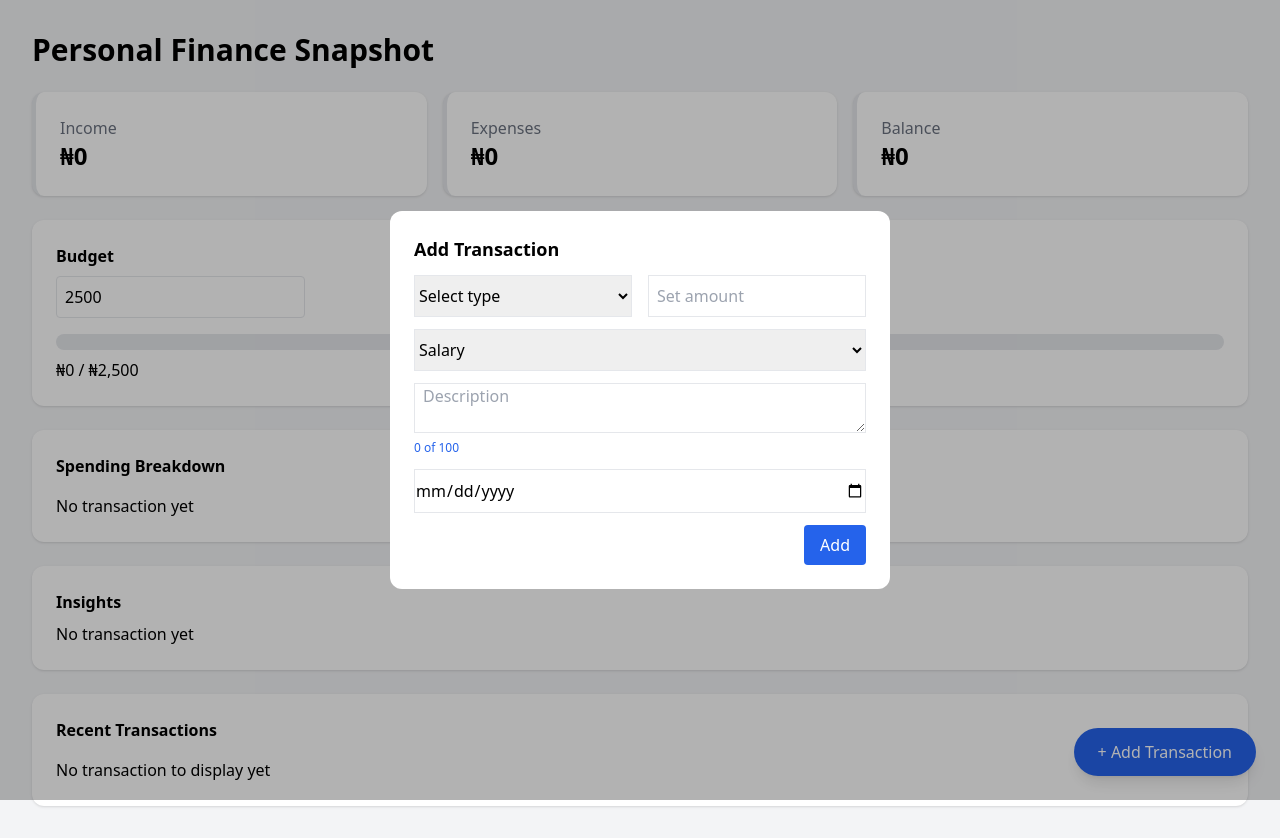
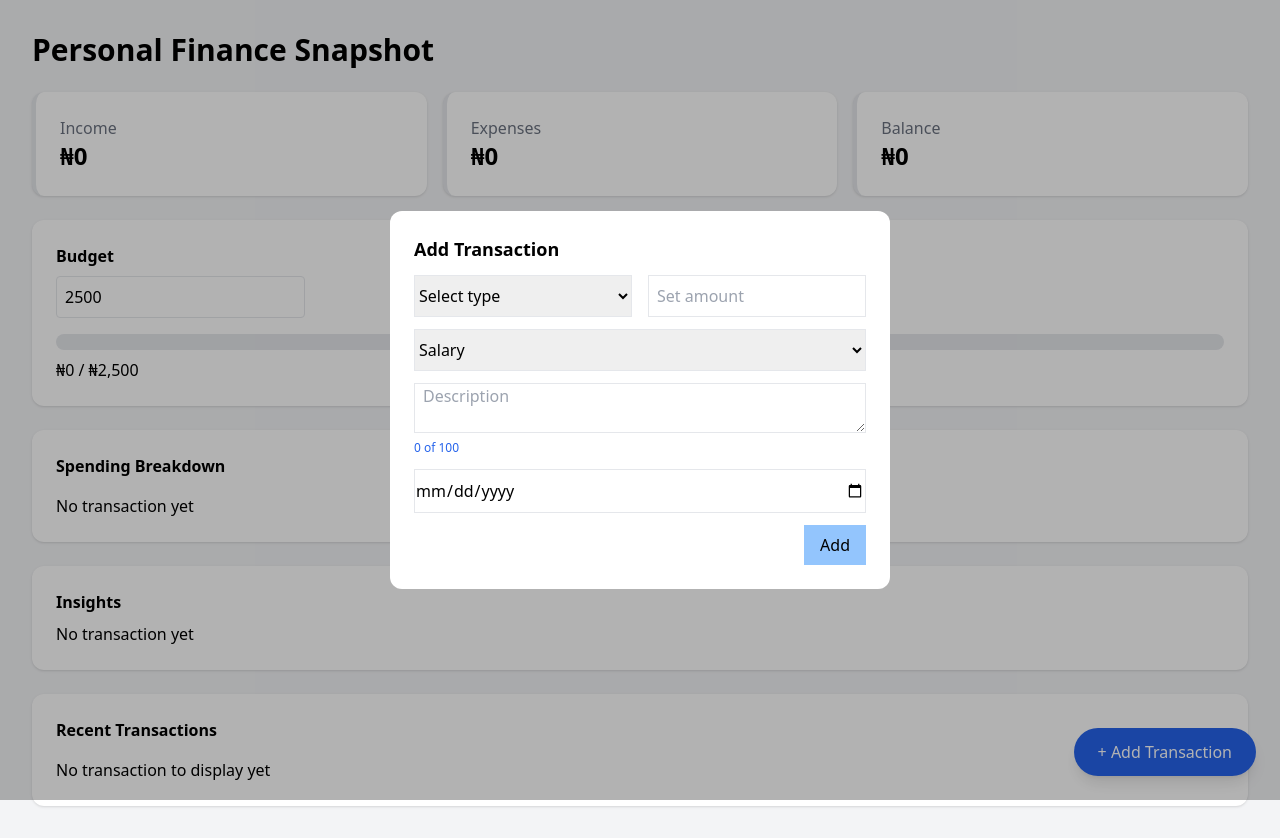
Before and after one commit to Admolgit/lyncs-personal-finance-snapshot-assessment, a React (Vite) app: page / in a window 1280 px wide. Both pictures are taken after a click on the button "+ Add Transaction". Built offline with nearby package versions, Linux system fonts and the light colour scheme.

Commit message:
feat: resolve dev

```diff
--- a/src/components/AddTransactionModal.tsx
+++ b/src/components/AddTransactionModal.tsx
@@ -31,6 +31,13 @@ export default function AddTransactionModal({
   const currentTotal = expenses + amount;
 
   const overBudget = currentTotal - budget;
+
+  const isFieldsValid =
+    form.amount.trim() === "" ||
+    form.category.trim() === "" ||
+    form.date.trim() === "" ||
+    form.description.trim() === "" ||
+    form.type.trim() === "";
 
   const submit = (e: React.FormEvent<HTMLFormElement>) => {
     e.preventDefault();
@@ -142,7 +149,10 @@ export default function AddTransactionModal({
         </div>
 
         <div className="flex justify-end">
-          <button className="bg-blue-600 text-white px-4 py-2 rounded">
+          <button
+            className={`${isFieldsValid ? "bg-blue-300" : "bg-blue-600"} "text-white px-4 py-2 rounded"`}
+            disabled={isFieldsValid}
+          >
             Add
           </button>
         </div>
--- a/src/components/Insights.tsx
+++ b/src/components/Insights.tsx
@@ -49,8 +49,8 @@ export default function Insights({
             That is{" "}
             <b>
               {percentageSpendingToBudget > 100
-                ? percentageSpendingToBudget - 100
-                : 100 - percentageSpendingToBudget}
+                ? Number(percentageSpendingToBudget - 100).toFixed(2)
+                : Number(100 - percentageSpendingToBudget).toFixed(2)}
               %
             </b>
             {percentageSpendingToBudget > 100 ? " over" : " under"} your budget.
@@ -60,8 +60,8 @@ export default function Insights({
             That is{" "}
             <b>
               {percentageSpendingToIncome > 100
-                ? percentageSpendingToIncome - 100
-                : 100 - percentageSpendingToIncome}
+                ? Number(percentageSpendingToIncome - 100).toFixed(2)
+                : Number(100 - percentageSpendingToIncome).toFixed(2)}
               %
             </b>
             {percentageSpendingToIncome > 100 ? " over" : " under"} your income.
```
Also changed, not shown: 1 other file (tests, documents, lock files or other folders).
